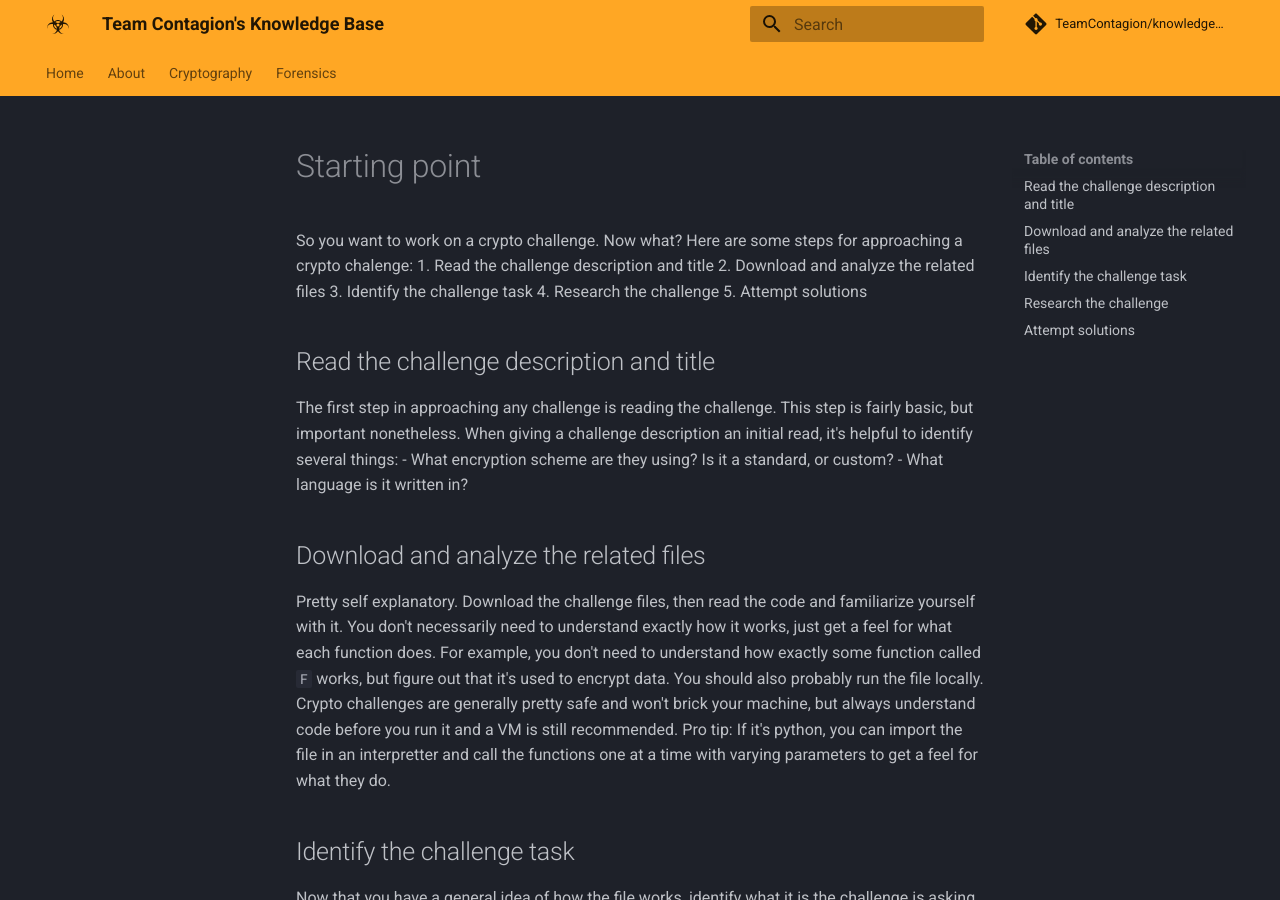
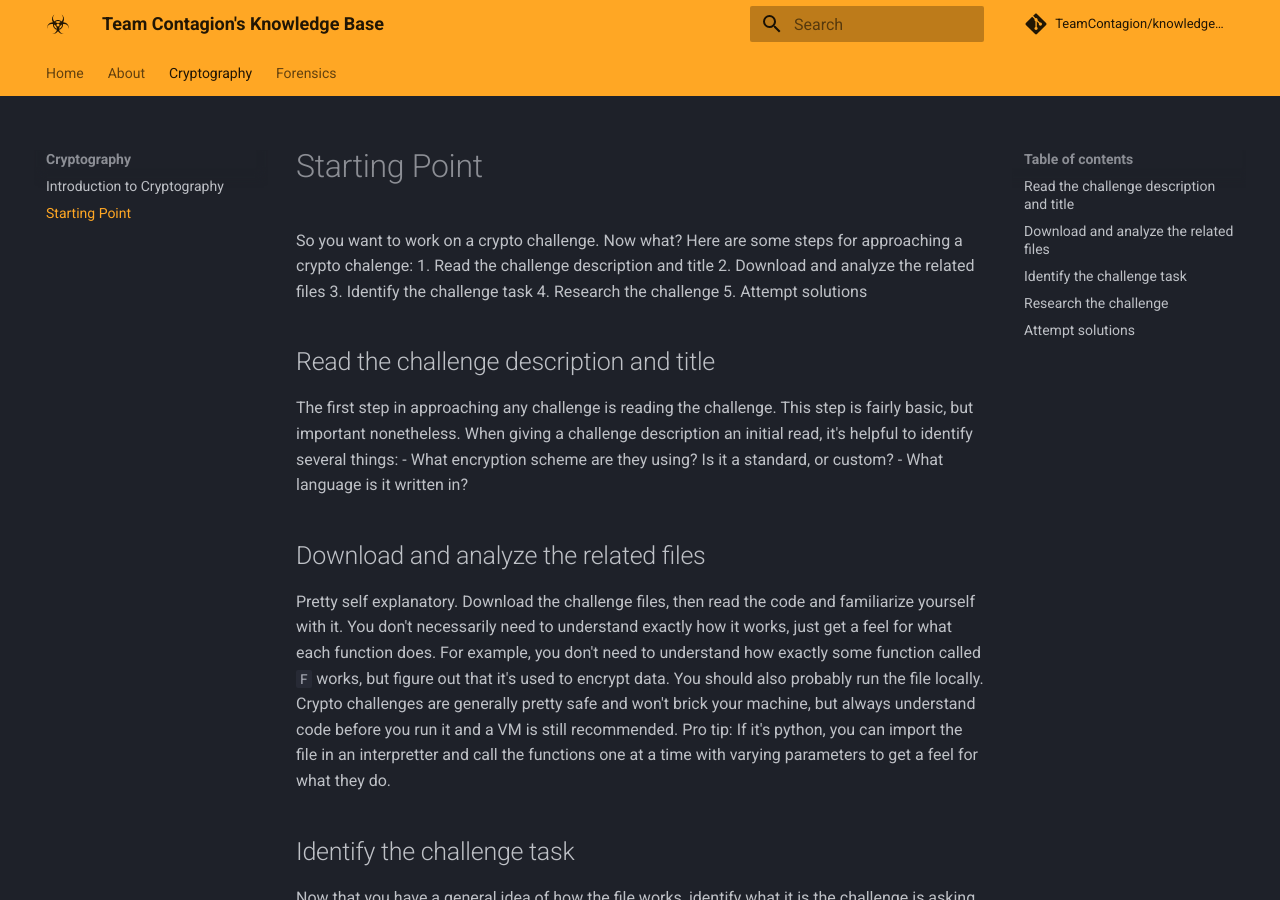
Before and after one commit to TeamContagion/knowledge-base, an MkDocs documentation site: the page built from docs/crypto/starting-point.md, in a window 1280 px wide and 900 px high. Built offline with MkDocs 1.6.1 and Material for MkDocs 9.7.7, drawn with Linux system fonts in a browser that asks for light colours; comment, search, counter and statistics services are not loaded.

Commit message:
Update mkdocs.yml to include new crypto page

```diff
--- a/mkdocs.yml
+++ b/mkdocs.yml
@@ -10,6 +10,7 @@
   - About: about.md
   - Cryptography:
     - Introduction to Cryptography: crypto/introduction.md
+    - Starting Point: crypto/starting-point.md
   - Forensics:
     - Introduction to Forensics: forensics/introduction.md
 theme:
```
